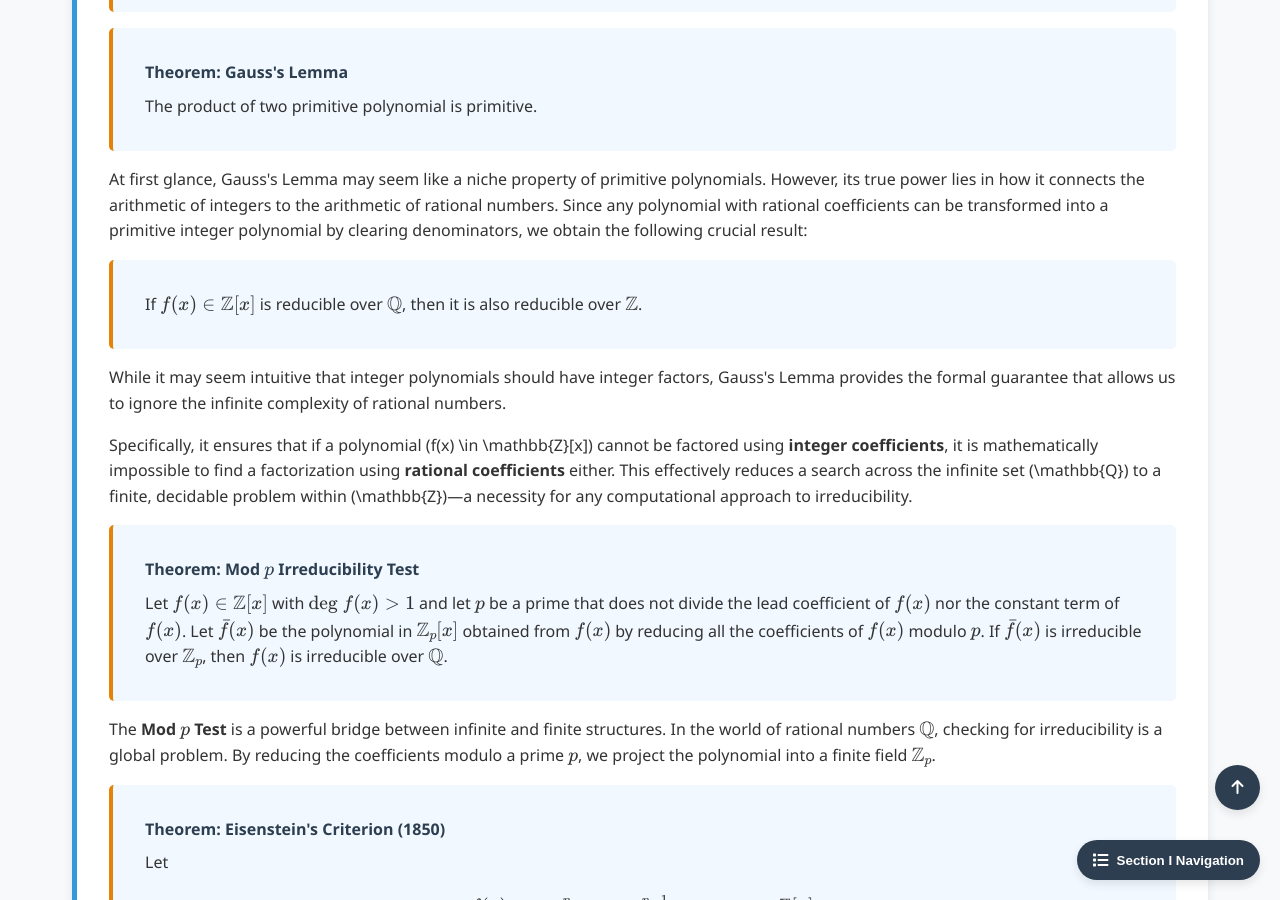
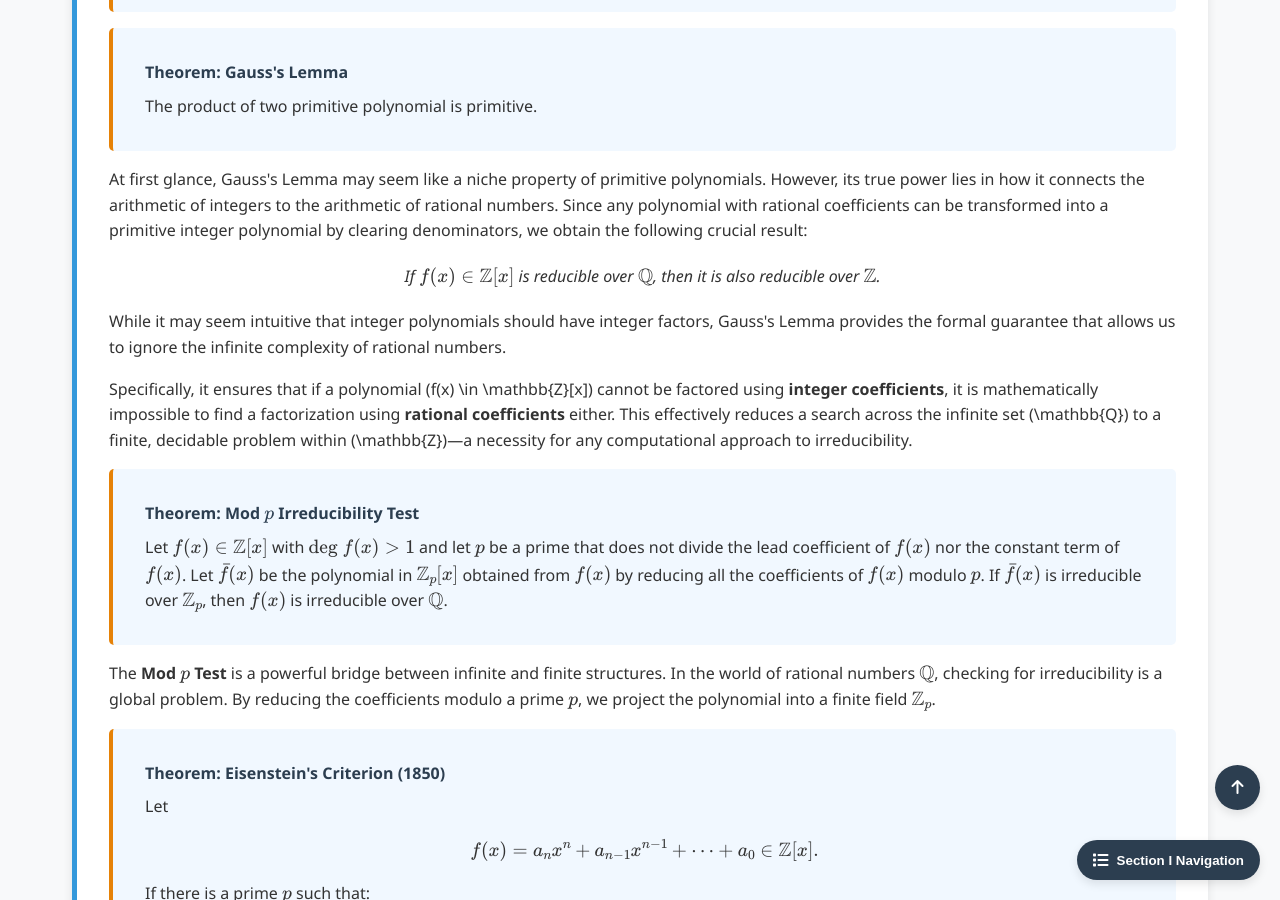
Before and after one commit to Yusukey01/yusukey01.github.io, a Jekyll site: the page built from Mathematics/Linear_algebra/polynomial_rings.html, in a window 1280 px wide and 900 px high, scrolled down 4901 px. Built offline with Jekyll 4.4.1, drawn with Linux system fonts in a browser that asks for light colours.

Commit message:
Start Section I - Part21 Polynomial Ring, added basic contents

```diff
--- a/Mathematics/Linear_algebra/polynomial_rings.html
+++ b/Mathematics/Linear_algebra/polynomial_rings.html
@@ -310,10 +310,10 @@ noindex: true
                     lies in how it connects the arithmetic of integers to the arithmetic of rational numbers. Since any polynomial with
                     rational coefficients can be transformed into a primitive integer polynomial by clearing denominators, we obtain
                     the following crucial result:
-                    </p>
-                    <div class="theorem">
-                        If \(f(x) \in \mathbb{Z}[x]\) is reducible over \(\mathbb{Q}\), then it is also reducible over \(\mathbb{Z}\).
-                    </div>
+                </p>
+
+                <p style="text-align: center; font-style: italic; margin: 20px 0;">
+                    If \(f(x) \in \mathbb{Z}[x]\) is reducible over \(\mathbb{Q}\), then it is also reducible over \(\mathbb{Z}\).
                 </p>
 
                 <p>
@@ -366,7 +366,7 @@ noindex: true
                 <p>
                     For example, consider the polynomial \(f(x) = 3x^5 + 10x^4 + 10x^2 + 20\).
                     Choosing \(p = 5\):
-                    <ul>
+                    <ul style="padding-left: 40px;">
                         <li>\(5 \nmid 3\) (Condition 1 met)</li>
                         <li>\(5\) divides \(10, 0, 10, 0, 20\) (Condition 2 met)</li>
                         <li>\(5^2 = 25 \nmid 20\) (Condition 3 met)</li>
```
